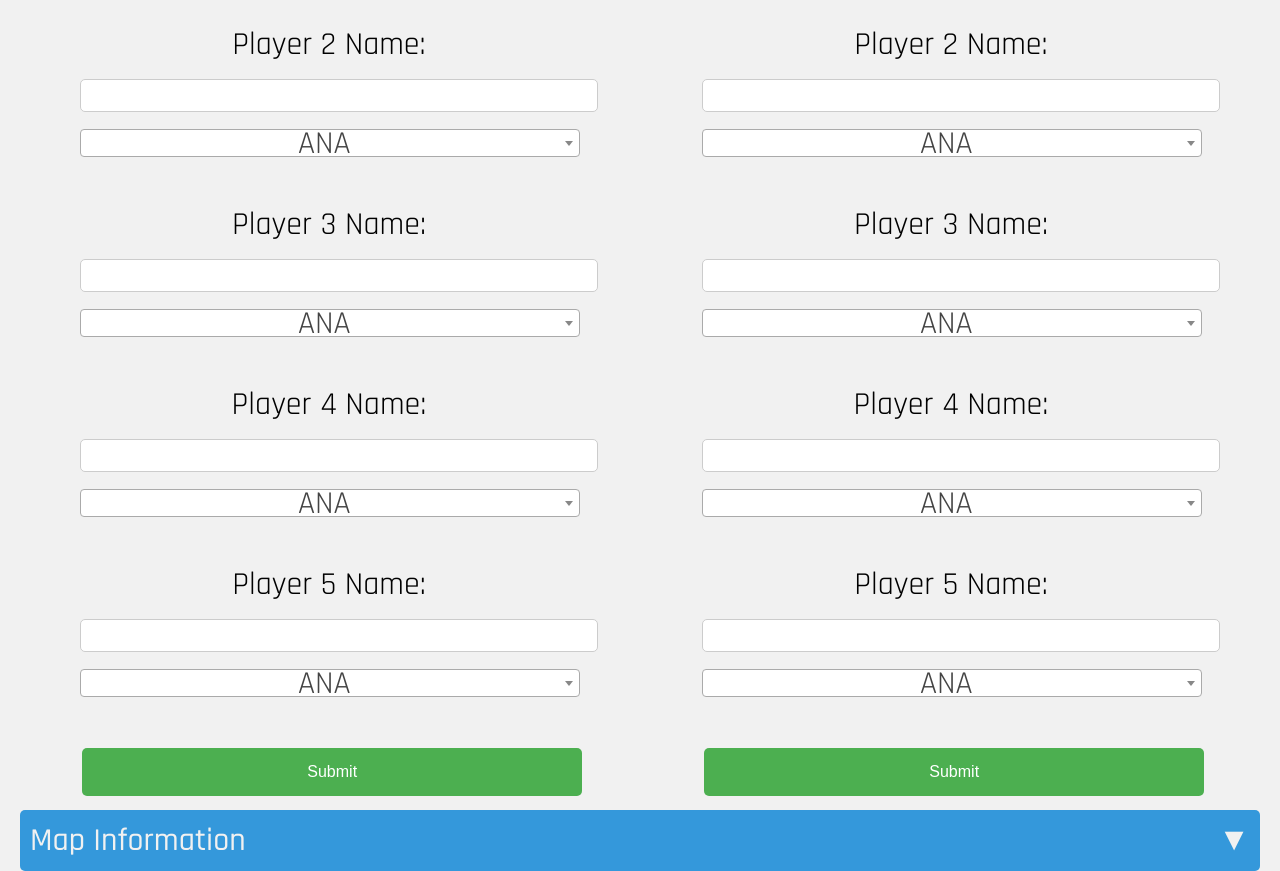
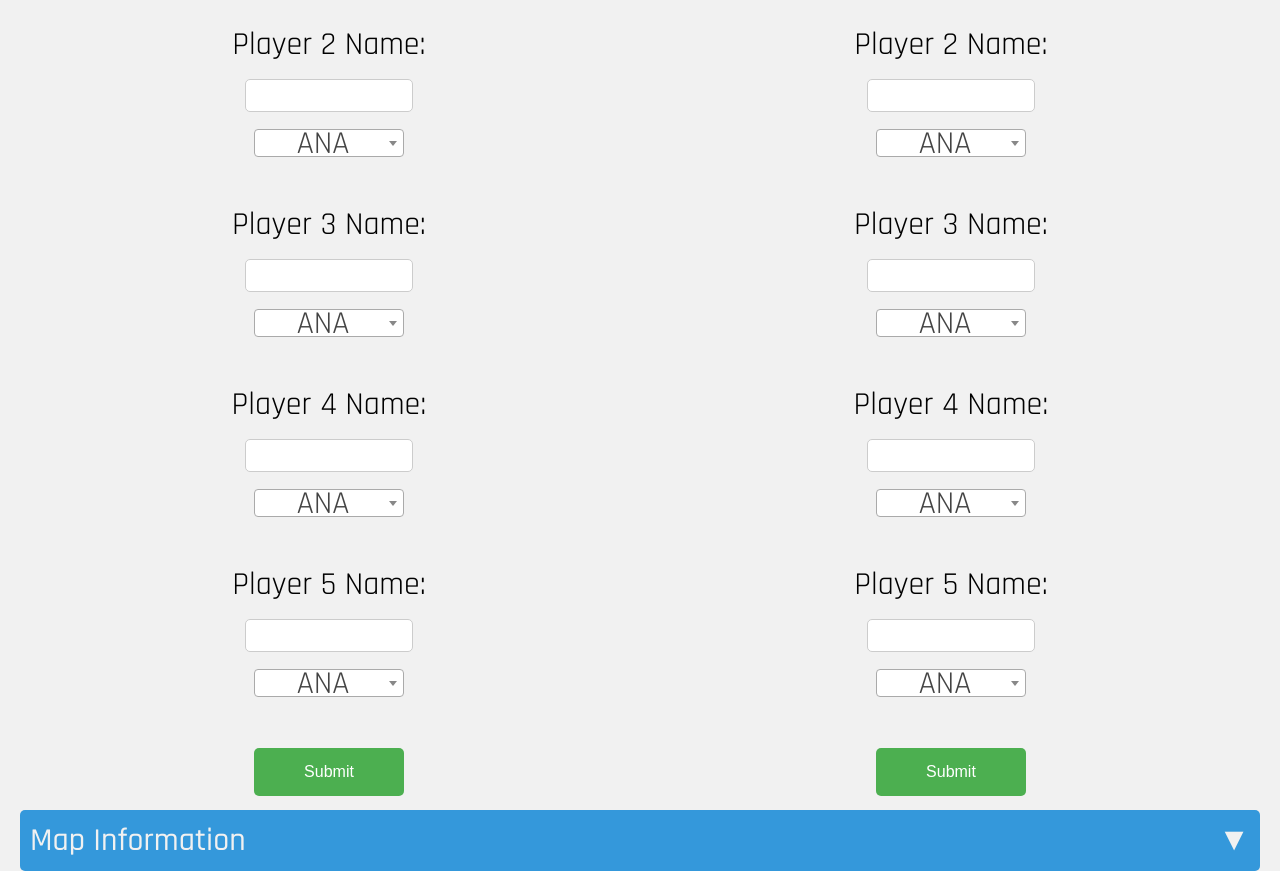
Before and after one commit to UTEsports/production, a plain HTML site: page overwatch.html in a window 1280 px wide. Shown: the part 727-1598 px from the top of the page. Drawn offline with nearby package versions, Linux system fonts and the light colour scheme.

Commit message:
changed input size

```diff
--- a/overwatch.html
+++ b/overwatch.html
@@ -54,7 +54,7 @@
 
   /* Adjust form width and margin */
   form {
-    width: 40%; /* Adjust the width as needed */
+    width: 20%; /* Adjust the width as needed */
     margin: 0 auto; /* Center align the form */
   }
 
--- a/styles.css
+++ b/styles.css
@@ -49,7 +49,7 @@ body {
   }
 
   input, select {
-    width: 500px;
+    width: 150px;
     padding: 8px;
     margin-bottom: 10px;
     border: 1px solid #ccc;
```
